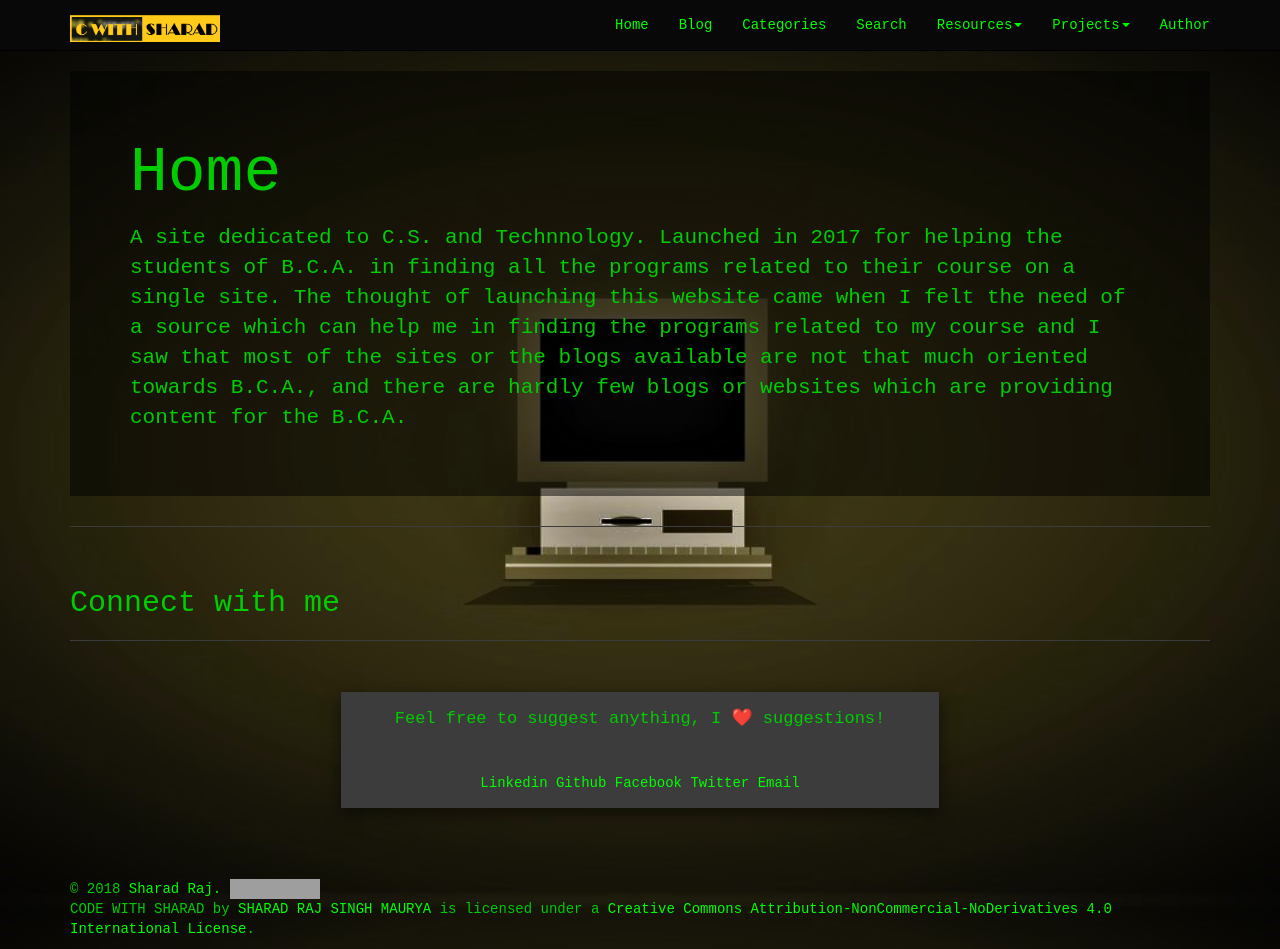
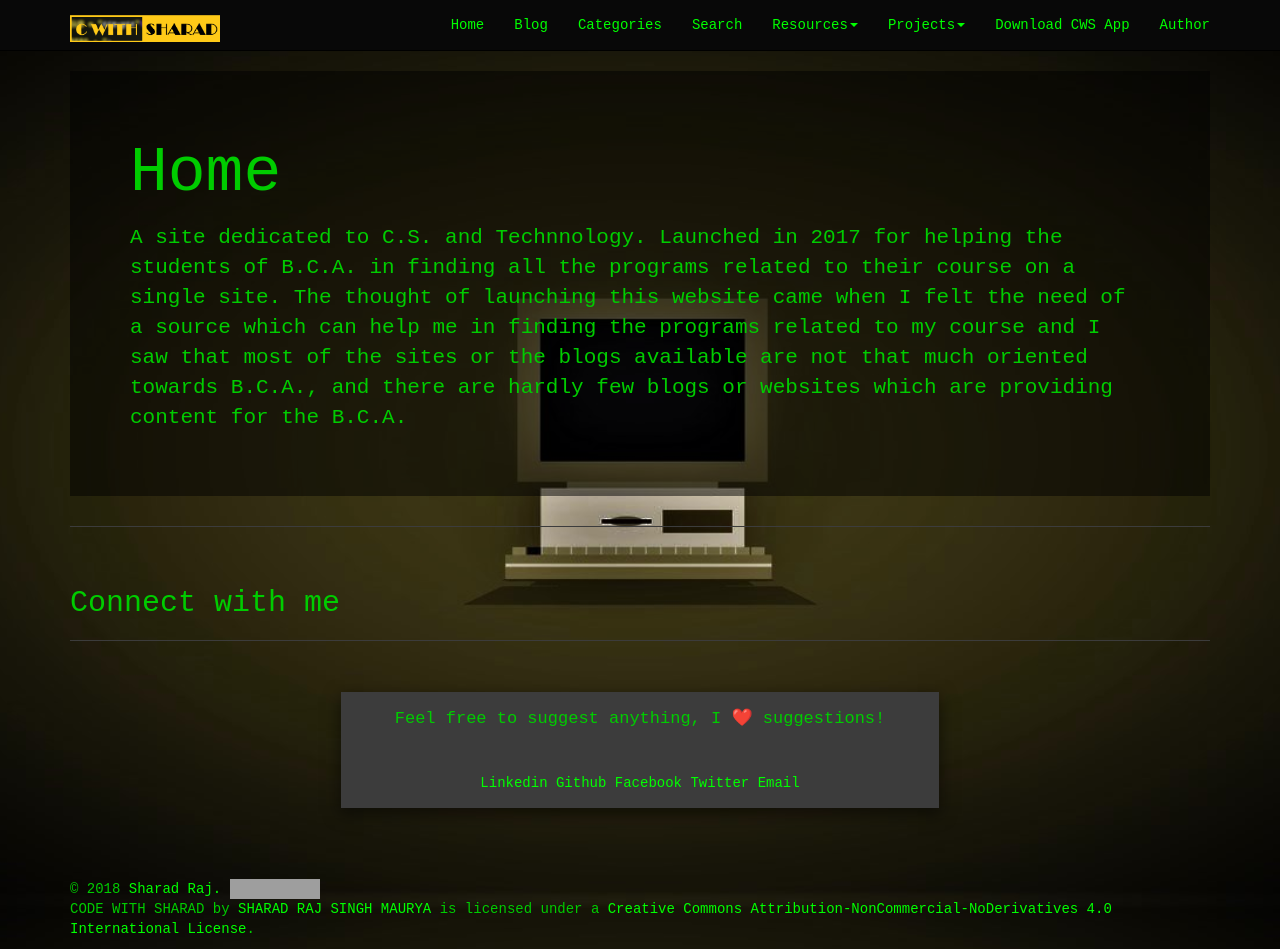
Before and after one commit to cwithsharad/cwithsharad.github.io, a Jekyll site: the page built from index.md, in a window 1280 px wide. Built offline with Jekyll 4.4.1, drawn with Linux system fonts in a browser that asks for light colours; emoji names are drawn with the system emoji font; grey boxes are pictures that could not be loaded.

Commit message:
Update _config.yml

```diff
--- a/_config.yml
+++ b/_config.yml
@@ -78,6 +78,8 @@
     url: https://sharadcodes.github.io/funwithc/
   - page: Run-CPP
     url: https://sharadcodes.github.io/runcpp/
+- title: Download CWS App
+  url: "/app"
 - title: Author
   url: "/author"
 skills:
```
